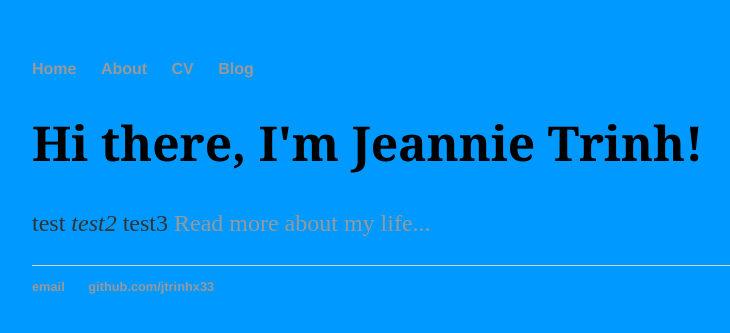
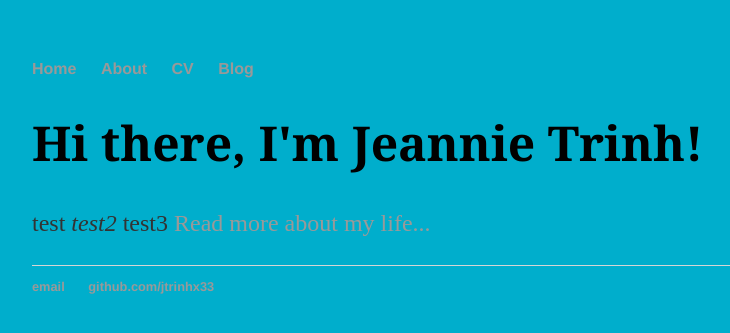
Before and after one commit to jtrinhx33/jtrinhx33.github.io, a Jekyll site: the page built from index.html, in a window 1280 px wide. Shown: the top 333 px of the page, without its empty margins (160-890 px from the left). Built offline with Jekyll 4.4.1, drawn with Linux system fonts in a browser that asks for light colours.

Commit message:
Update main.css

```diff
--- a/css/main.css
+++ b/css/main.css
@@ -1,7 +1,7 @@
 body {
     margin: 60px auto;
     width: 70%;
-    background-color: #0099FF;
+    background-color: #00AECC;
 }
 nav ul, footer ul {
     font-family:'Helvetica', 'Arial', 'Sans-Serif';
```
